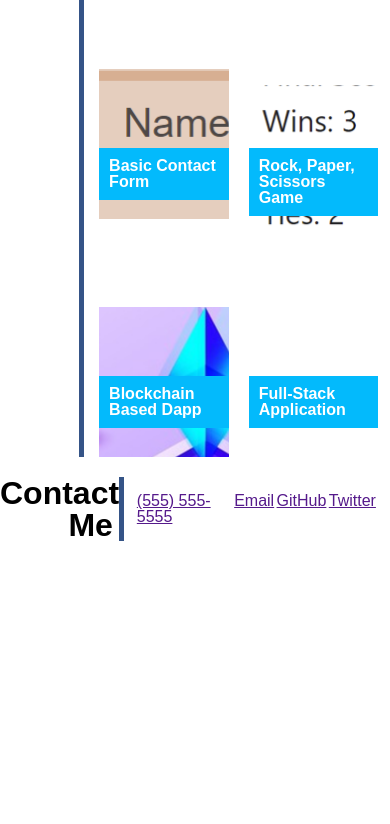
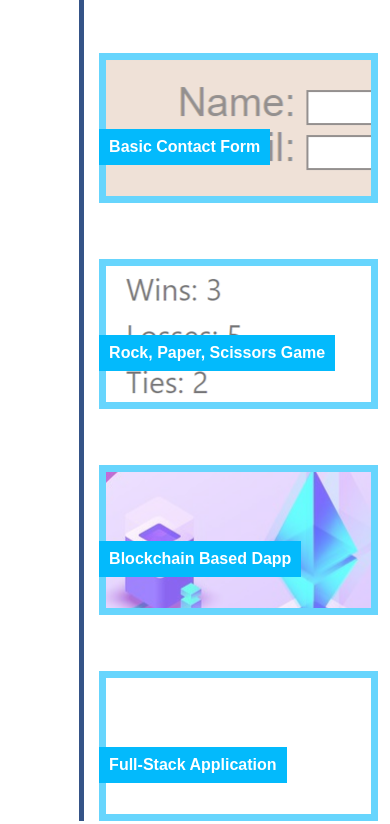
Before and after one commit to jcnolan9/personalPortfolio, a plain HTML site: page index.html in a window 390 px wide. Shown: the part 674-1498 px from the top of the page. Before the commit the page ends 1217 px from the top, so only its background shows below. Drawn offline with Linux system fonts and the light colour scheme.

Commit message:
Minor html and css updates

```diff
--- a/css/styles.css
+++ b/css/styles.css
@@ -4,6 +4,7 @@
     --myMargin: 5%;
     font-size: 16px;
     --h3-back: #03bafc;
+    --init-opacity: 0.6;
 }
 
 header {
@@ -38,7 +39,7 @@ header ul {
 
 nav ul li a {
     color: var(--headFoot-text);
-    text-decoration: none;
+    text-decoration: underline;
 }
 
 nav ul li a:hover {
@@ -59,7 +60,7 @@ main {
     margin: 2% 3% 0 auto;
     display: grid;
     grid-template-columns: 1fr;
-    grid-template-rows: auto auto auto;
+    grid-template-rows: auto auto 10%;
     grid-template-areas:
         "about-me"
         "work"
@@ -124,12 +125,14 @@ h3 {
 .first-project h3 {
     top: 70%;
     display: inline-block;
+    z-index: 1;
 }
 
 .second-project h3, .third-project h3, .fourth-project h3, .fifth-project h3,
 .first-project h3  {
     top: 60%;
     display: inline-block;
+    z-index: 1;
 }
 
 .css-background {
@@ -139,6 +142,14 @@ h3 {
     background-position-x: 850px;
     background-position-y: -600px;
     width: 100%;
+    border: 7px solid var(--h3-back);
+    opacity: var(--init-opacity);
+    z-index: 0;
+}
+
+.css-background:hover, .contact-background:hover, .rps-background:hover, .blockchain-background:hover,
+ .full-stack-background:hover {
+    opacity: 1;
 }
 
 /* .first-project img {
@@ -162,6 +173,9 @@ h3 {
     background-position-x: 35%;
     background-position-y: 84%;
     width: 100%;
+    border: 7px solid var(--h3-back);
+    z-index: 0;
+    opacity: var(--init-opacity);
 }
 
 .third-project {
@@ -175,6 +189,9 @@ h3 {
     background-position-x: 5%;
     background-position-y: 87%;
     width: 100%;
+    border: 7px solid var(--h3-back);
+    z-index: 0;
+    opacity: var(--init-opacity);
 }
 
 
@@ -190,6 +207,9 @@ h3 {
     background-position-x: 75%;
     background-position-y: 35%;
     width: 100%;
+    border: 7px solid var(--h3-back);
+    z-index: 0;
+    opacity: var(--init-opacity);
 }
 
 .fifth-project {
@@ -203,6 +223,9 @@ h3 {
     background-position-x: center;
     background-position-y: 50%;
     width: 100%;
+    border: 7px solid var(--h3-back);
+    z-index: 0;
+    opacity: var(--init-opacity);
 }
 
 #contact-me {
@@ -215,9 +238,53 @@ h3 {
 
 #contact-me ul {
     display: flex;
+    flex-wrap: wrap;
     margin-left: var(--myMargin);
+    font-size: 1.5em;
+    justify-content: space-between;
 }
 
 #contact-me li {
     margin-right: 1%;
+    text-decoration: underline;
 }
+
+@media screen and (max-width: 576px) {
+    .work-content {
+        display: grid;
+        grid-template-columns: 1fr;
+        /* grid-template-rows: 2fr 1fr 1fr; */
+        grid-template-rows: auto auto auto auto auto;
+        grid-template-areas:
+            "first"
+            "second"
+            "third"
+            "fourth"
+            "fifth";
+        margin-left: var(--myMargin);
+        grid-row-gap: 20px;
+        grid-column-gap: 20px;
+    }
+
+    .first-project {
+        grid-area: first;
+    }
+
+    .second-project {
+        grid-area: second;
+    }
+
+    .third-project {
+        grid-area: third;
+    }
+
+    .fourth-project {
+        grid-area: fourth;
+    }
+
+    .fifth-project {
+        grid-area: fifth;
+    }
+
+
+}
--- a/index.html
+++ b/index.html
@@ -29,21 +29,21 @@
                 <div class="work-content">
                     <section class="first-project">
                         <h3>CSS Snippet Cheatsheet</h3>
-                        <a href="">
+                        <a href="https://jcnolan9.github.io/cssCheatSheat/">
                             <div class="css-background"></div>
                         </a>
                         <!-- <img src="images/01-app-desktop.png" alt=""> -->
                     </section>
                     <section class="second-project">
                         <h3>Basic Contact Form</h3>
-                        <a href="">
+                        <a href="#">
                             <div class="contact-background"></div>
                         </a>
                         <!-- <img src="images/contactForm.PNG" alt=""> -->
                     </section>
                     <section class="third-project">
                         <h3>Rock, Paper, Scissors Game</h3>
-                        <a href="">
+                        <a href="https://jcnolan9.github.io/rockPaperScissors/">
                             <div class="rps-background"></div>
                         </a>
                         <!-- <img src="images/RPSgame.PNG" alt=""> -->
@@ -67,10 +67,10 @@
             <section id="contact-me">
                 <h2>Contact Me</h2>
                 <ul>
-                    <li><a href="">(555) 555-5555</a></li>
-                    <li><a href="">Email</a></li>
-                    <li><a href=""> GitHub</a></li>
-                    <li><a href="">Twitter</a></li>
+                    <li><a href="#">(555) 555-5555</a></li>
+                    <li><a href="#">Email</a></li>
+                    <li><a href="https://github.com/jcnolan9"> GitHub</a></li>
+                    <li><a href="#">Twitter</a></li>
                 </ul>
             <section>
         </main>
```
